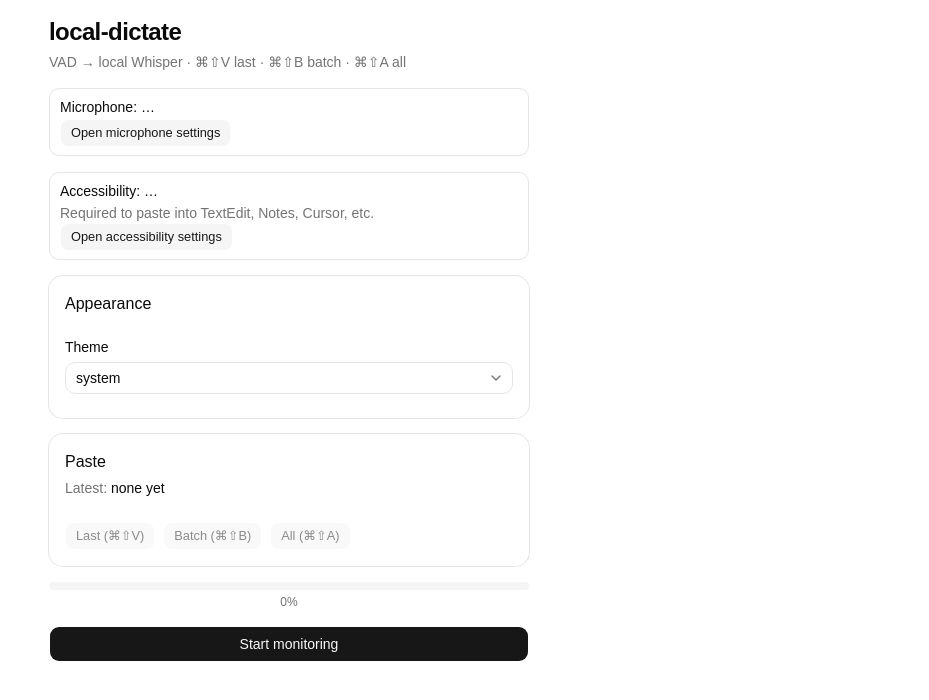
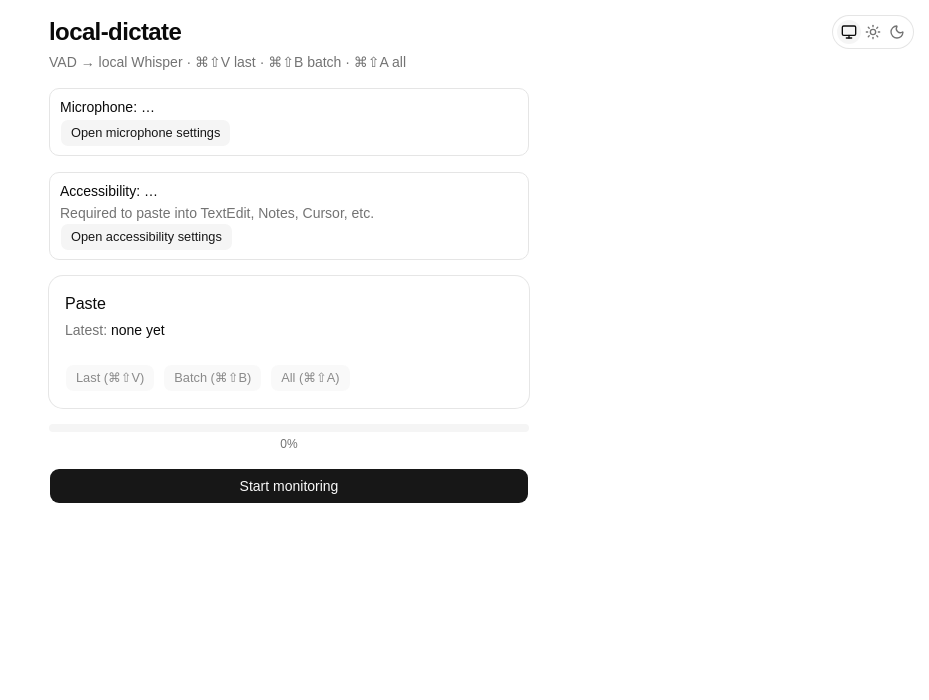
Before and after one commit to Jan-Eckerlein/local-dictate, a React (Vite) app: page / in a window 1280 px wide. Shown: the top 700 px of the page, without its empty margins (351-1280 px from the left). Built offline with nearby package versions, Linux system fonts and the light colour scheme.

Commit message:
feat: Kibo theme switcher pinned top-right
Use shadcnblocks controlled ThemeSwitcher outside the main column; drop appearance card.

Co-authored-by: Cursor <cursoragent@cursor.com>

```diff
--- a/package.json
+++ b/package.json
@@ -17,12 +17,14 @@
     "@radix-ui/react-select": "^2.4.1",
     "@radix-ui/react-separator": "^1.2.0",
     "@radix-ui/react-slot": "^1.5.0",
+    "@radix-ui/react-use-controllable-state": "^1.3.0",
     "@tauri-apps/api": "^2",
     "@tauri-apps/plugin-opener": "^2",
     "class-variance-authority": "^0.7.1",
     "clsx": "^2.1.1",
     "cn": "^0.5.2",
     "lucide-react": "^1.71.0",
+    "motion": "^14.12.0",
     "react": "^19.1.0",
     "react-dom": "^19.1.0",
     "shadcn": "^4.23.0",
--- a/src/App.tsx
+++ b/src/App.tsx
@@ -20,8 +20,8 @@ import {
 } from "@/components/ui/select";
 import { Separator } from "@/components/ui/separator";
 import { Slider } from "@/components/ui/slider";
+import { ThemeSwitcher } from "@/components/kibo-ui/theme-switcher";
 import { useTheme } from "@/hooks/use-theme";
-import { type ThemeMode } from "@/lib/theme";
 
 interface AudioMonitorInfo {
   sampleRate: number;
@@ -380,8 +380,12 @@ function App() {
   const pct = Math.round(Math.min(1, level) * 100);
 
   return (
+    <div className="relative min-h-screen">
+      <div className="absolute top-4 right-4 z-10">
+        <ThemeSwitcher value={theme} onChange={setTheme} />
+      </div>
       <main className="mx-auto flex w-full max-w-lg flex-col gap-4 p-4 pb-8">
-      <header className="space-y-1">
+        <header className="space-y-1 pr-28">
           <h1 className="text-2xl font-semibold tracking-tight">local-dictate</h1>
           <p className="text-muted-foreground text-sm">
             VAD → local Whisper · ⌘⇧V last · ⌘⇧B batch · ⌘⇧A all
@@ -438,32 +442,6 @@ function App() {
           </AlertDescription>
         </Alert>
       )}
-
-      <Card>
-        <CardHeader className="pb-2">
-          <CardTitle className="text-base">Appearance</CardTitle>
-        </CardHeader>
-        <CardContent>
-          <div className="space-y-2">
-            <Label htmlFor="theme-mode">Theme</Label>
-            <Select
-              value={theme}
-              onValueChange={(v) => {
-                if (v) setTheme(v as ThemeMode);
-              }}
-            >
-              <SelectTrigger id="theme-mode" className="w-full">
-                <SelectValue />
-              </SelectTrigger>
-              <SelectContent>
-                <SelectItem value="system">System</SelectItem>
-                <SelectItem value="light">Light</SelectItem>
-                <SelectItem value="dark">Dark</SelectItem>
-              </SelectContent>
-            </Select>
-          </div>
-        </CardContent>
-      </Card>
 
       <Card>
         <CardHeader className="pb-2">
@@ -703,6 +681,7 @@ function App() {
         </Card>
       )}
       </main>
+    </div>
   );
 }
 
--- /dev/null
+++ b/src/components/kibo-ui/theme-switcher/index.tsx
@@ -0,0 +1,97 @@
+import { useControllableState } from "@radix-ui/react-use-controllable-state";
+import { Monitor, Moon, Sun } from "lucide-react";
+import { motion } from "motion/react";
+import { useCallback, useEffect, useState } from "react";
+import { cn } from "@/lib/utils";
+
+const themes = [
+  {
+    key: "system",
+    icon: Monitor,
+    label: "System theme",
+  },
+  {
+    key: "light",
+    icon: Sun,
+    label: "Light theme",
+  },
+  {
+    key: "dark",
+    icon: Moon,
+    label: "Dark theme",
+  },
+];
+
+export type ThemeSwitcherProps = {
+  value?: "light" | "dark" | "system";
+  onChange?: (theme: "light" | "dark" | "system") => void;
+  defaultValue?: "light" | "dark" | "system";
+  className?: string;
+};
+
+export const ThemeSwitcher = ({
+  value,
+  onChange,
+  defaultValue = "system",
+  className,
+}: ThemeSwitcherProps) => {
+  const [theme, setTheme] = useControllableState({
+    defaultProp: defaultValue,
+    prop: value,
+    onChange,
+  });
+  const [mounted, setMounted] = useState(false);
+
+  const handleThemeClick = useCallback(
+    (themeKey: "light" | "dark" | "system") => {
+      setTheme(themeKey);
+    },
+    [setTheme]
+  );
+
+  // Prevent hydration mismatch
+  useEffect(() => {
+    setMounted(true);
+  }, []);
+
+  if (!mounted) {
+    return null;
+  }
+
+  return (
+    <div
+      className={cn(
+        "relative isolate flex h-8 rounded-full bg-background p-1 ring-1 ring-border",
+        className
+      )}
+    >
+      {themes.map(({ key, icon: Icon, label }) => {
+        const isActive = theme === key;
+
+        return (
+          <button
+            aria-label={label}
+            className="relative h-6 w-6 rounded-full"
+            key={key}
+            onClick={() => handleThemeClick(key as "light" | "dark" | "system")}
+            type="button"
+          >
+            {isActive && (
+              <motion.div
+                className="absolute inset-0 rounded-full bg-secondary"
+                layoutId="activeTheme"
+                transition={{ type: "spring", duration: 0.5 }}
+              />
+            )}
+            <Icon
+              className={cn(
+                "relative z-10 m-auto h-4 w-4",
+                isActive ? "text-foreground" : "text-muted-foreground"
+              )}
+            />
+          </button>
+        );
+      })}
+    </div>
+  );
+};
```
Also changed, not shown: components.json, 2 other files (tests, documents, lock files or other folders). Lines whose indentation alone changed are shown as unchanged.
